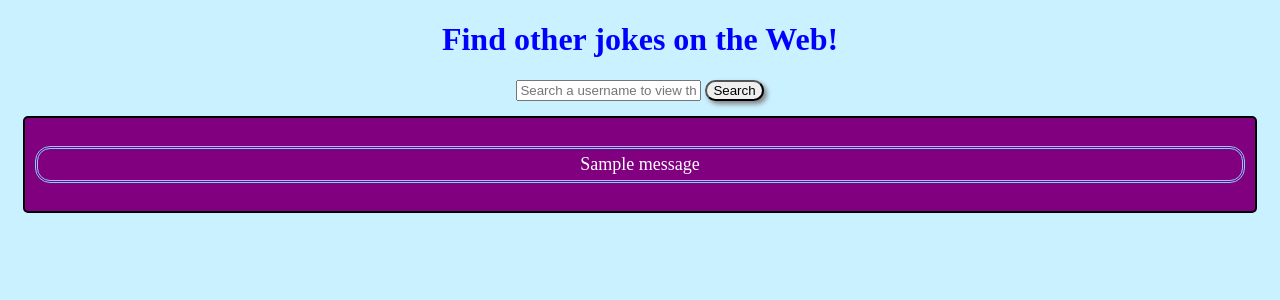
After one commit to sascott9655/Joke-Webpage-, a Flask app: page /search in a window 1280 px wide. The commit adds this page. Shown: the top 300 px of the page. Run offline with Flask 3, Linux system fonts and the light colour scheme; one stand-in notice (Sample message) is shown.

Commit message:
implemented username clickability to access user account, also implemented a search feature to search a username to also find jokes on their account. Update the homepage so that only the top 10 jokes get put on the webpage

```diff
--- a/app.py
+++ b/app.py
@@ -95,6 +95,7 @@ def index():
                LEFT JOIN "users" ON "jokes"."user_id" = "users"."id"
                WHERE "jokes"."approved" = 1
                ORDER BY "jokes"."rating" DESC
+               LIMIT 10
             ''')
     jokes = c.fetchall()
 
@@ -180,7 +181,7 @@ def delete_account():
         c = conn.cursor()
         c.execute("PRAGMA foreign_keys=ON")
 
-        # Delete user — related jokes and ratings will be auto-deleted if ON DELETE CASCADE is set(which I believe it is!)
+        # Delete user — related jokes and ratings will be auto-deleted if ON DELETE CASCADE is set
         c.execute('DELETE FROM "users" WHERE "id" = ?', (user_id,))
 
         conn.commit()
@@ -190,6 +191,28 @@ def delete_account():
         return redirect(url_for('index'))
 
     return render_template('delete_account.html')
+
+@app.route('/search', methods=['GET', 'POST'])
+def search():
+    jokes = []
+    if request.method == 'POST':
+        username = request.form['username']
+        conn = sqlite3.connect('jokes.db')
+        conn.row_factory = sqlite3.Row
+        c = conn.cursor()
+        c.execute('''
+            SELECT "id" FROM "users"
+            WHERE "username" =?''', (username,))
+        user = c.fetchone()
+        conn.close()
+
+        if user:
+            user_id = user['id']
+            return redirect(url_for('user_detail', user_id=user_id))
+        else:
+            flash('User not found')
+
+    return render_template('search.html')
 
 #These routes are dynamic routes in Flask. They extract the integer value joke_id from the URL and pass into the variable joke_id.
 @app.route('/approve/<int:joke_id>', methods=['POST'])
@@ -273,7 +296,7 @@ def rate_joke(joke_id):
     flash("Your rating and comment have been submitted.")
     return redirect(url_for('index'))
 
-@app.route('/joke/<int:joke_id>')
+@app.route('/joke_detail/<int:joke_id>')
 def joke_detail(joke_id):
     conn = sqlite3.connect('jokes.db')
     conn.row_factory = sqlite3.Row
@@ -318,6 +341,36 @@ def joke_detail(joke_id):
 
     return render_template('joke_detail.html', joke=joke, comments=comments)
 
+@app.route('/user_detail/<int:user_id>')
+def user_detail(user_id):
+    conn = sqlite3.connect('jokes.db')
+    conn.row_factory = sqlite3.Row
+    c = conn.cursor()
+    c.execute('''
+            SELECT "jokes"."content", "jokes"."rating", "jokes"."user_id", "users"."username"
+            FROM "jokes"
+            JOIN "users" ON "jokes"."user_id" = "users"."id"
+            WHERE "jokes"."user_id" = ?
+            ''', (user_id,))
+    rows = c.fetchall()
+    conn.close()
+
+    if not rows:
+        return f"No jokes found for user with ID {user_id}", 404
+
+    jokes=[]
+    for row in rows:
+        jokes.append({
+        'content': row[0],
+        'rating': row[1],
+        'user_id': row[2],
+        'username': row[3]
+        })
+
+    return render_template('user_detail.html', jokes=jokes, username=rows[0]['username'])
+
+
+
 if __name__ == "__main__":
     initdb()
     app.run(host="0.0.0.0", port=80)
--- /dev/null
+++ b/templates/search.html
@@ -0,0 +1,26 @@
+<!DOCTYPE html>
+<html lang="en">
+<head>
+    <meta charset="UTF-8">
+    <meta name="viewport" content="width=device-width, initial-scale=1.0">
+    <title>Search</title>
+    <link rel="stylesheet" href="{{ url_for('static', filename='css/index.css') }}">
+</head>
+<body>
+    <h1>Find other jokes on the Web!</h1>
+    <form method="POST" action="{{ url_for('search') }}">
+         <input type="text" name="username" placeholder="Search a username to view their jokes" required autocomplete="off">
+         <button type="submit">Search</button>
+    </form>
+
+    {% with messages = get_flashed_messages() %}
+        {% if messages %}
+            <div class="flash-message">
+                <p>{{ messages[0] }}</p>
+            </div>
+        {% endif %}
+    {% endwith %}
+
+
+</body>
+</html>
```
Also changed, not shown: templates/index.html (+4 -3 lines), templates/user_detail.html (added, +21 -0 lines), jokes.db.
